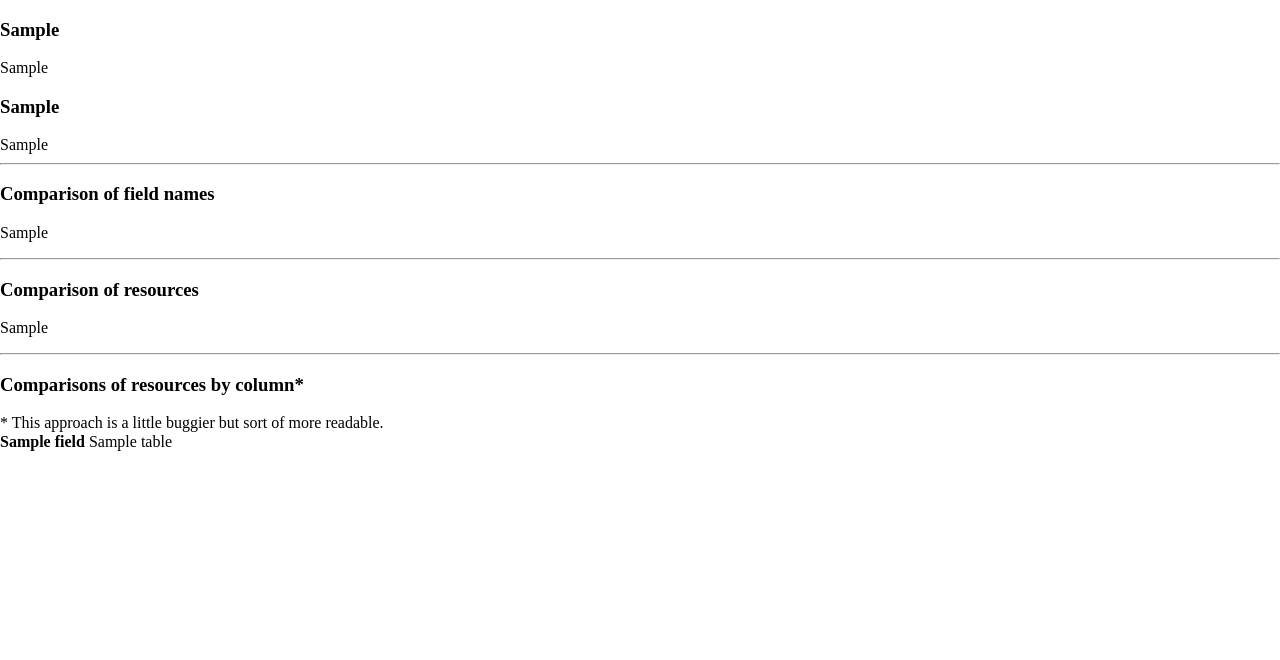
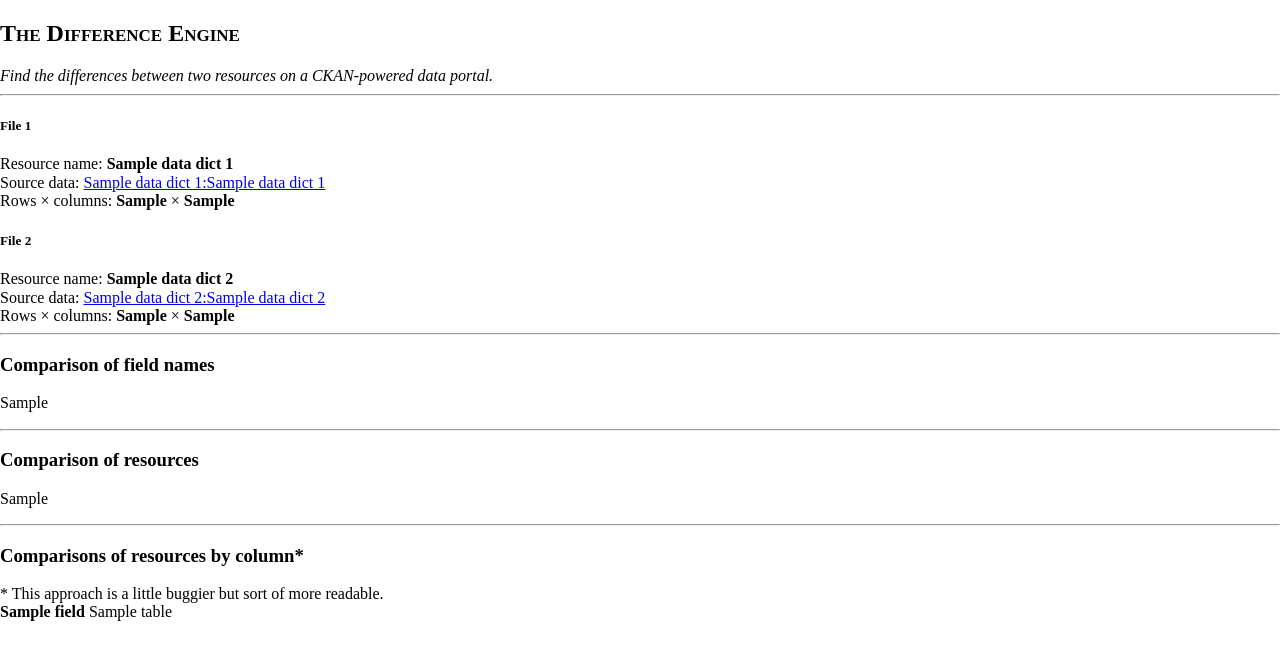
Before and after one commit to WPRDC/difference-engine, a Django app: template templates/difference_engine/results.html in a window 1280 px wide. Shown: the top 660 px of the page. Run offline with Django 3.2, Linux system fonts and the light colour scheme; the template is opened without the code that fills it: most values are stand-ins (such as "Sample title", 1, 10 or a date in 2020); some libraries are stand-ins or nearby versions.

Commit message:
Add information about the CKAN resources (like names) to the generated results

```diff
--- a/templates/difference_engine/results.html
+++ b/templates/difference_engine/results.html
@@ -1,6 +1,7 @@
 {% load static %}<!doctype html>
 <html>
     <head>
+        <title>The Difference Engine</title>
         <link rel="stylesheet" type="text/css" href="{% static 'bitkeeper/css/normalize.css' %}">
         <link rel="stylesheet" type="text/css" href="{% static 'bitkeeper/css/skeleton.css' %}">
         <link rel="stylesheet" type="text/css" href="{% static 'difference_engine/css/diff.css' %}">
@@ -8,13 +9,26 @@
     <body>
     <div class="container">
         <div class="row">
+            <div class="five columns">
+                <h2 style="font-variant: small-caps;font-family: "Palatino Linotype", "Book Antiqua", Palatino, serif !important">The Difference Engine</h2>
+            </div>
+            <div class="seven columns">
+                <span style="font-family: "Palatino Linotype", "Book Antiqua", Palatino, serif"><i>Find the differences between two resources on a CKAN-powered data portal.</i></span>
+            </div>
+        </div>
+        <hr>
+        <div class="row">
             <div class="six columns">
-                <h3>{{ thing1 }}</h3>
-                {{ schema1 }}
+                <h5>File 1</h5>
+                Resource name: <b>{{ data_dict_1.resource_name }}</b><br>
+                Source data: <a href="{{ data_dict_1.resource_url }}">{{ data_dict_1.package_name }}:{{ data_dict_1.resource_name }}</a><br>
+                Rows {% autoescape off %}&times;{% endautoescape %} columns: <b>{{ rows1 }}</b> {% autoescape off %}&times;{% endautoescape %} <b>{{ columns1 }}</b><br>
             </div>
             <div class="six columns">
-                <h3>{{ thing2 }}</h3>
-                {{ schema2 }}
+                <h5>File 2</h5>
+                Resource name: <b>{{ data_dict_2.resource_name }}</b><br>
+                Source data: <a href="{{ data_dict_2.resource_url }}">{{ data_dict_2.package_name }}:{{ data_dict_2.resource_name }}</a><br>
+                Rows {% autoescape off %}&times;{% endautoescape %} columns: <b>{{ rows2 }}</b> {% autoescape off %}&times;{% endautoescape %} <b>{{ columns2 }}</b><br>
             </div>
         </div>
         <hr>
```
Also changed, not shown: views.py (+66 -15 lines).
